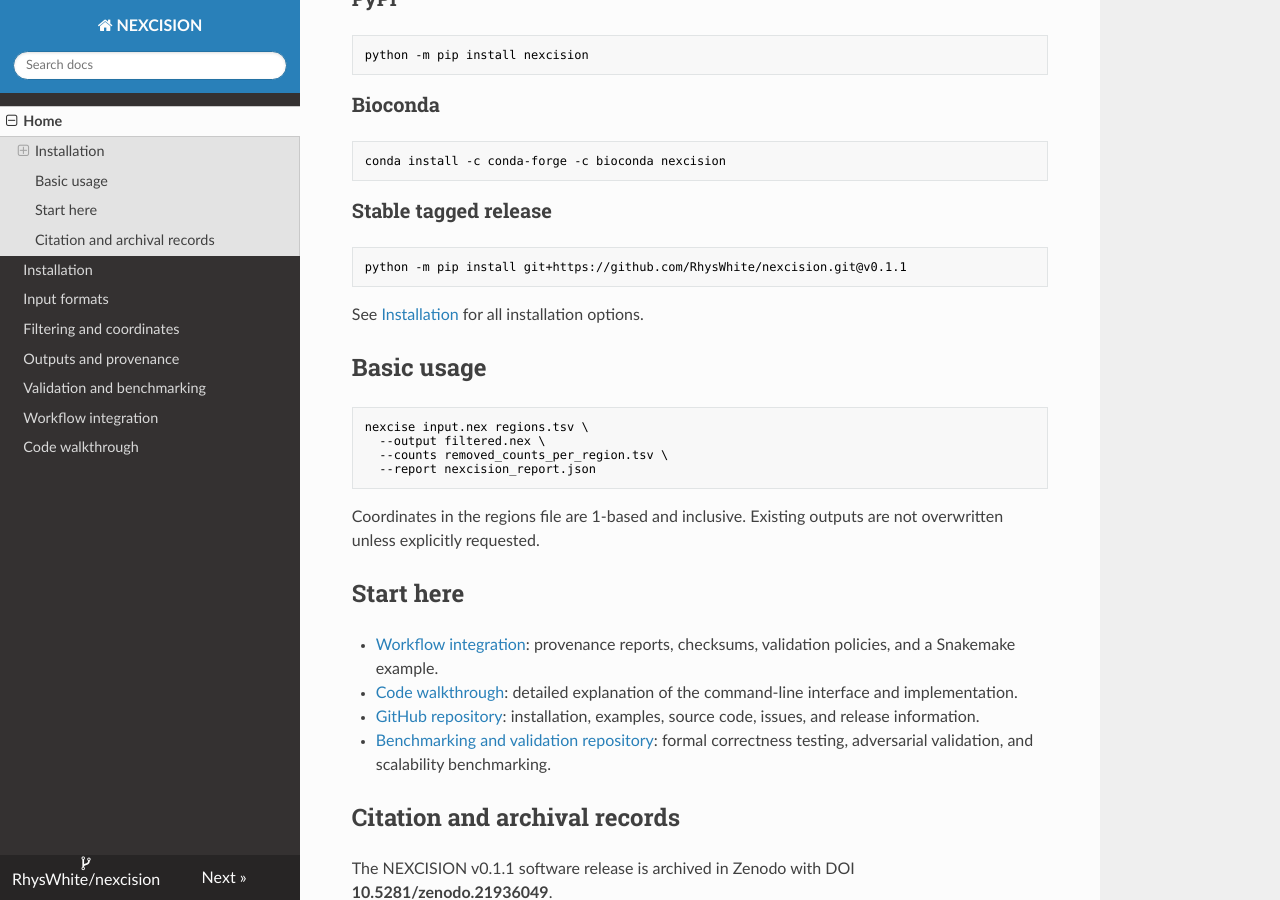
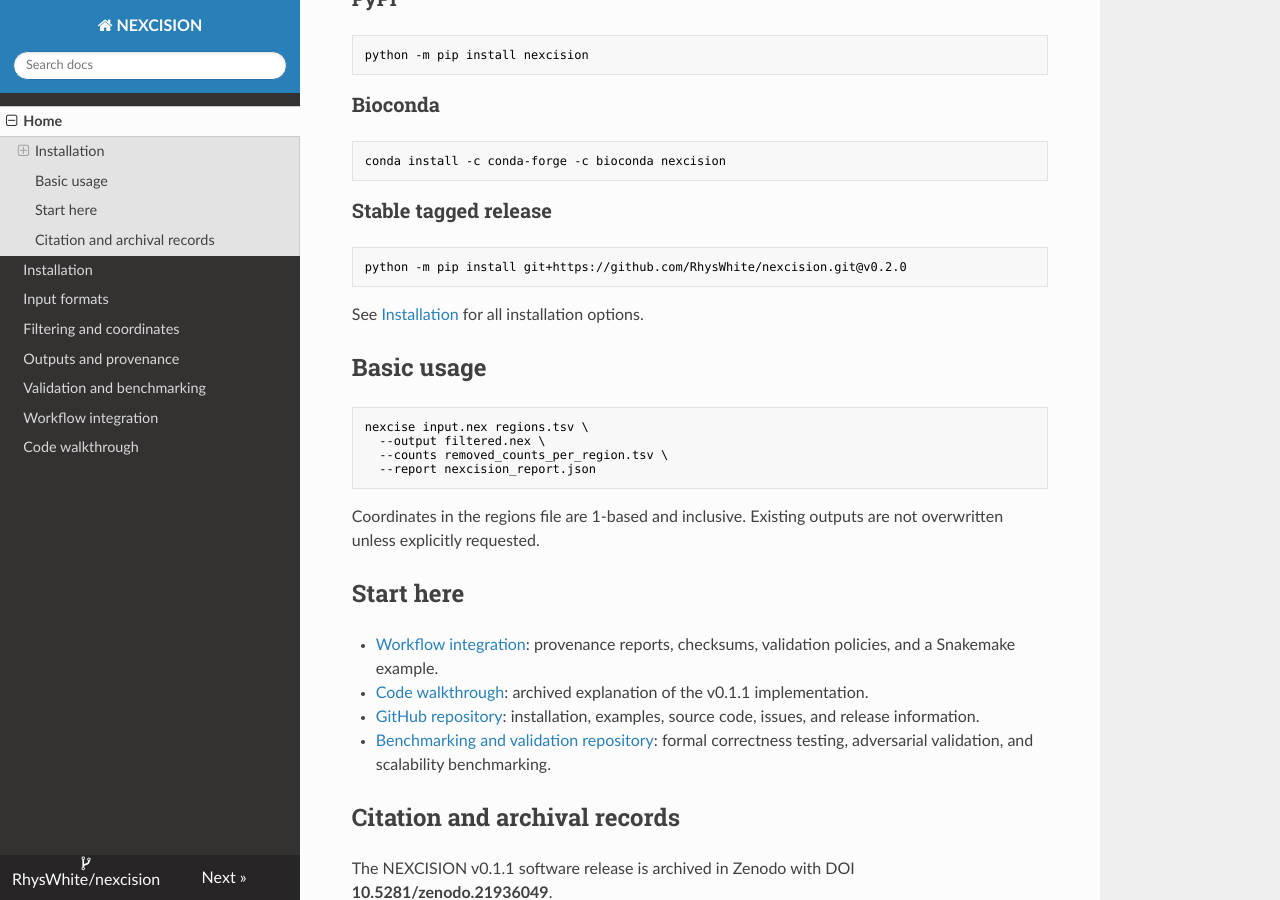
Before and after one commit to RhysWhite/nexcision, an MkDocs documentation site: the page built from docs/index.md, in a window 1280 px wide and 900 px high, scrolled down 471 px. Built offline with MkDocs 1.6.1, drawn with Linux system fonts in a browser that asks for light colours; nearby versions of some CDN libraries.

Commit message:
Prepare NEXCISION v0.2.0 release

````diff
--- a/docs/index.md
+++ b/docs/index.md
@@ -23,7 +23,7 @@
 ### Stable tagged release
 
 ```bash
-python -m pip install git+https://github.com/RhysWhite/nexcision.git@v0.1.1
+python -m pip install git+https://github.com/RhysWhite/nexcision.git@v0.2.0
 ```
 
 See [Installation](installation.md) for all installation options.
@@ -42,7 +42,7 @@
 ## Start here
 
 - [Workflow integration](workflow-integration.md): provenance reports, checksums, validation policies, and a Snakemake example.
-- [Code walkthrough](code-walkthrough.md): detailed explanation of the command-line interface and implementation.
+- [Code walkthrough](code-walkthrough.md): archived explanation of the v0.1.1 implementation.
 - [GitHub repository](https://github.com/RhysWhite/nexcision): installation, examples, source code, issues, and release information.
 - [Benchmarking and validation repository](https://github.com/RhysWhite/nexcision-benchmarking): formal correctness testing, adversarial validation, and scalability benchmarking.
 
--- a/src/nexcision/_version.py
+++ b/src/nexcision/_version.py
@@ -1,3 +1,3 @@
 """Single source of truth for the NEXCISION version."""
 
-VERSION = "0.1.1"
+VERSION = "0.2.0"
````
Also changed, not shown: CHANGELOG.md (+1 -1 lines), README.md (+2 -2 lines), docs/installation.md (+5 -5 lines), pyproject.toml (+4 -4 lines), 1 other file.
